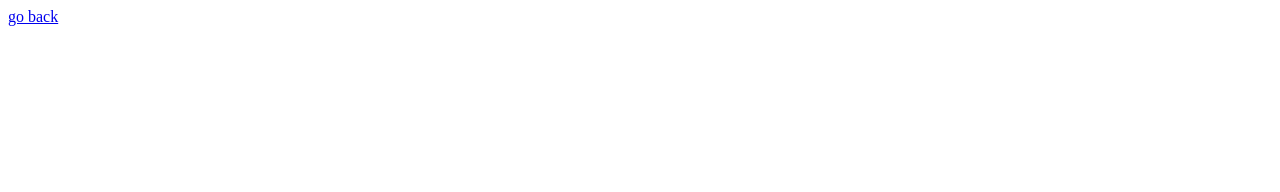
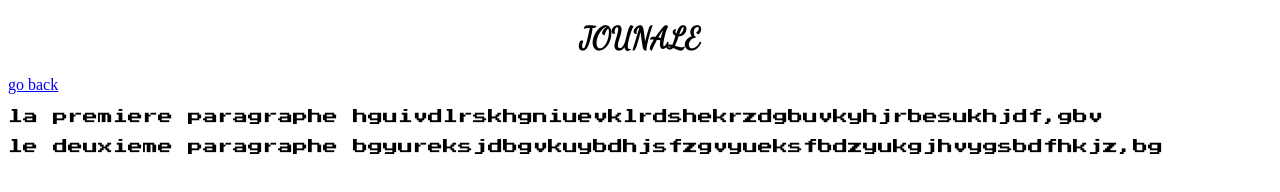
Before and after one commit to dstrike101/dstrike101.github.io, a plain HTML site: page journal.html in a window 1280 px wide. Drawn offline with Linux system fonts and the light colour scheme.

Commit message:
first addition to website

```diff
--- a/journal.html
+++ b/journal.html
@@ -1,14 +1,41 @@
 <!DOCTYPE html>
 <html>
 <head>
+	<link rel="preconnect" href="https://fonts.googleapis.com">
+<link rel="preconnect" href="https://fonts.gstatic.com" crossorigin>
+<link href="https://fonts.googleapis.com/css2?family=Press+Start+2P&display=swap" rel="stylesheet">
+
+<link rel="preconnect" href="https://fonts.googleapis.com">
+<link rel="preconnect" href="https://fonts.gstatic.com" crossorigin>
+<link href="https://fonts.googleapis.com/css2?family=Dancing+Script&family=Press+Start+2P&display=swap" rel="stylesheet">
 
 	<title></title>
+
+	<style type="text/css">
+		p{
+			font-family: 'Press Start 2P', cursive;
+			font-size: 15px;
+		}
+
+
+	</style>
 </head>
+
 <body>
+<center><h1>JOUNALE</h1></center>
+<style type="text/css">
+	h1{
+		font-family: 'Dancing Script', cursive;
+		font-size: 30px;
+	}
 
+</style>
 <a href="index.html">
 	go back
 </a>
 
+<p>la premiere paragraphe hguivdlrskhgniuevklrdshekrzdgbuvkyhjrbesukhjdf,gbv</p>
+<p>le deuxieme paragraphe bgyureksjdbgvkuybdhjsfzgvyueksfbdzyukgjhvygsbdfhkjz,bg</p>
+
 </body>
 </html>
```
